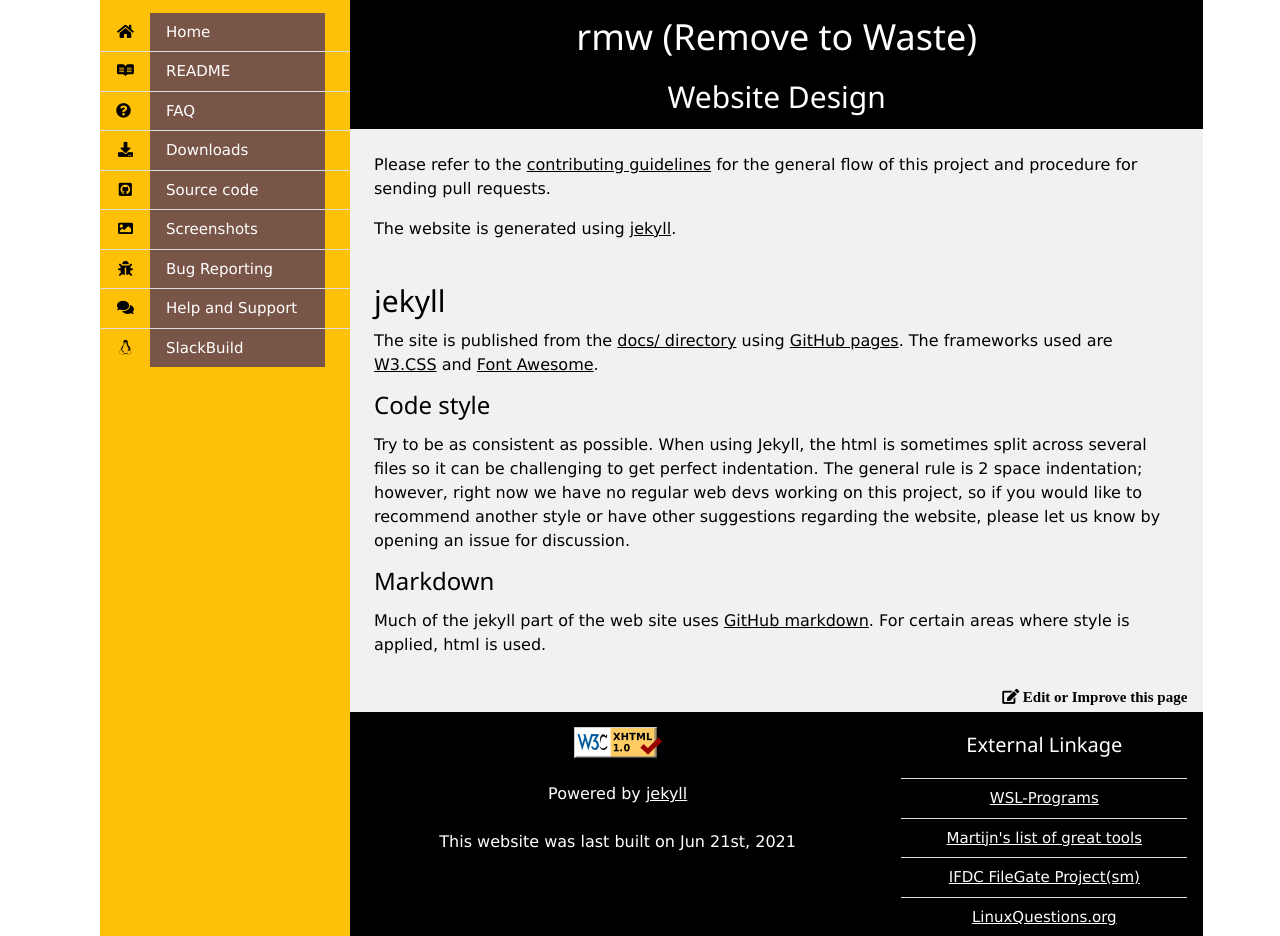
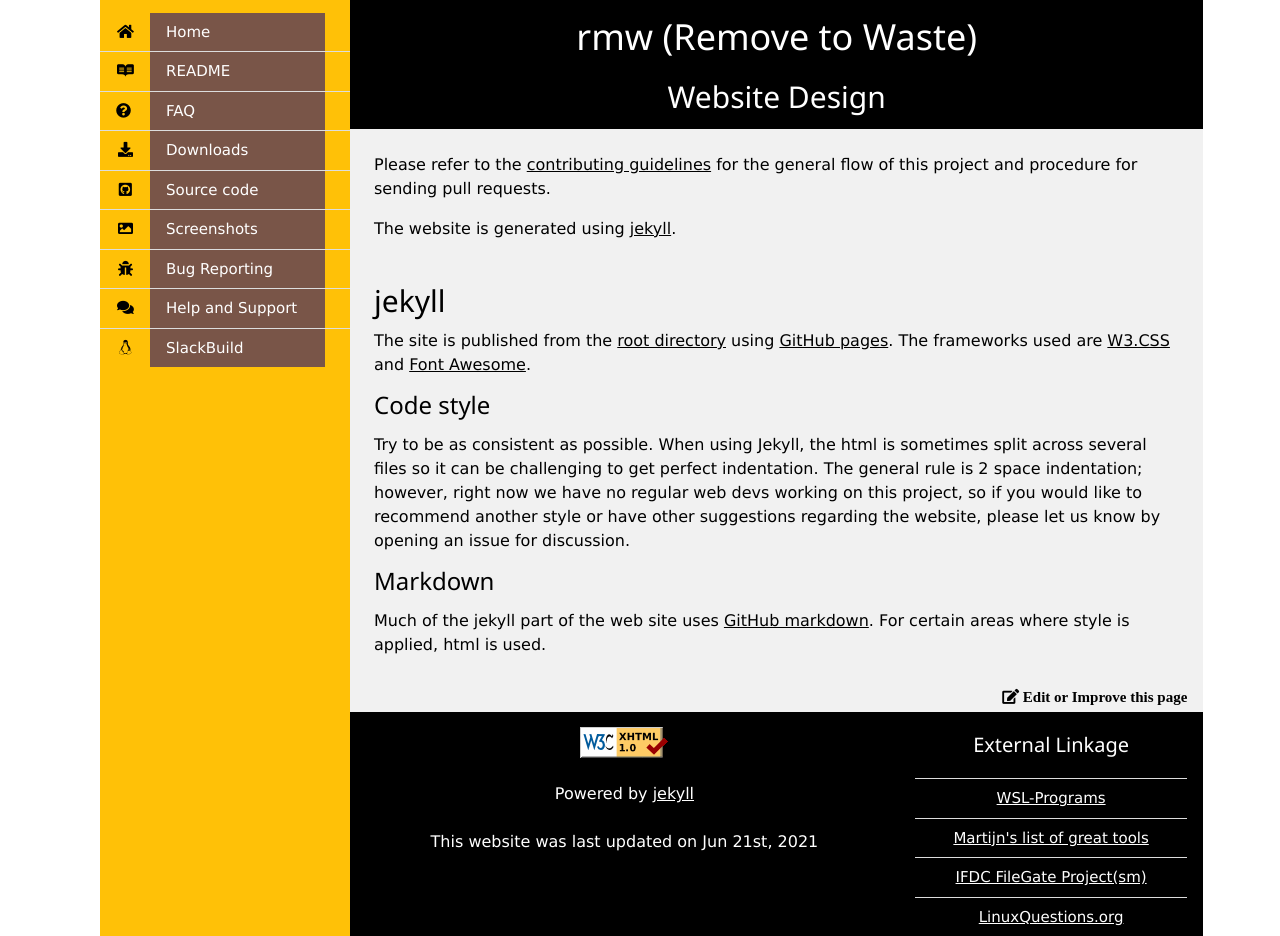
Before and after one commit to theimpossibleastronaut/rmw-website, a Jekyll site: the page built from website-design.md, in a window 1280 px wide and 936 px high. Built offline with Jekyll 4.4.1, drawn with Linux system fonts in a browser that asks for light colours.

Commit message:
update links to the website repo

```diff
--- a/_config.yml
+++ b/_config.yml
@@ -22,6 +22,8 @@ url: "https://remove-to-waste.info" # the base hostname & protocol for your site
 
 github_username:  theimpossibleastronaut
 
+repo_url: "https://github.com/theimpossibleastronaut/rmw-website"
+
 # Build settings
 markdown: kramdown
 
--- a/_includes/tail.html
+++ b/_includes/tail.html
@@ -8,7 +8,7 @@
       <p class="w3-center w3-margin">
         Powered by <a href="https://jekyllrb.com/">jekyll</a><br />
         <br/>
-        This website was last built on {{ site.time | date_to_string: "ordinal", "US" }}
+        This website was last updated on {{ site.time | date_to_string: "ordinal", "US" }}
       </p>
     </div>
 
--- a/_layouts/default.html
+++ b/_layouts/default.html
@@ -3,7 +3,7 @@
         {{content}}
       </div>
       <p>
-        <a href="https://github.com/theimpossibleastronaut/rmw/blob/master/docs/{{ page.path }}" class="w3-button w3-right fas fa-edit">&nbsp;Edit or Improve this page</a>
+        <a href="{{ site.repo_url }}/blob/trunk/{{ page.path }}" class="w3-button w3-right fas fa-edit">&nbsp;Edit or Improve this page</a>
       </p>
   </div>
 {% include tail.html %}
--- a/website-design.md
+++ b/website-design.md
@@ -12,8 +12,8 @@ The website is generated using [jekyll](https://jekyllrb.com/).
 
 ## jekyll
 
-The site is published from the [docs/
-directory](https://github.com/theimpossibleastronaut/rmw/tree/master/docs)
+The site is published from the [root
+directory]({{ site.repo_url }}/tree/trunk)
 using [GitHub pages](https://pages.github.com/). The frameworks used
 are [W3.CSS](https://www.w3schools.com/w3css/default.asp) and [Font
 Awesome](https://fontawesome.com/).
```
